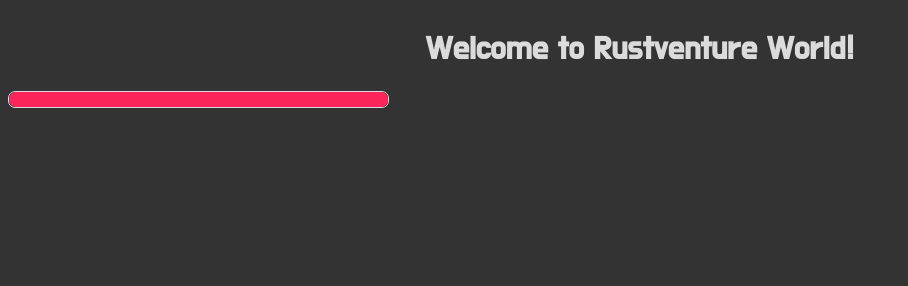
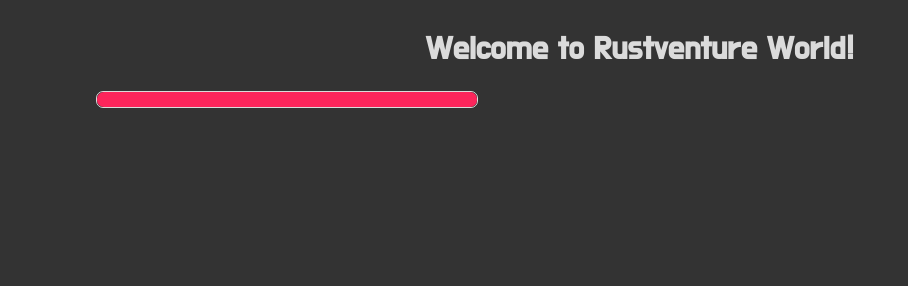
Before and after one commit to jamestthompson3/Rustventure, a website built with webpack: page index.html in a window 1280 px wide. Shown: the whole page, without its empty margins (0-908 px from the left). Built offline with nearby package versions, Linux system fonts and the light colour scheme; files whose address does not match are found by name.

Commit message:
[yarn] Updates plugins, ui tweaks

```diff
--- a/index.html
+++ b/index.html
@@ -1,7 +1,10 @@
 <html>
   <head>
-        <meta content="text/html;charset=utf-8" http-equiv="Content-Type"/>
-<link href="https://fonts.googleapis.com/css?family=Do+Hyeon" rel="stylesheet">
+    <meta content="text/html;charset=utf-8" http-equiv="Content-Type" />
+    <link
+      href="https://fonts.googleapis.com/css?family=Do+Hyeon"
+      rel="stylesheet"
+    />
   </head>
 
   <style>
@@ -33,25 +36,25 @@ canvas {
       border: 1px solid #dbdbdb;
       height: 15px;
       width: 30%;
+      margin-left: 7%;
+      margin-bottom: 25px;
     }
     #health {
       height: 100%;
       background: #fc255b;
       border-radius: 7px;
     }
-
   </style>
   <body>
-        <h1 style="text-align: center; color: #dbdbdb;">Welcome to Rustventure World!</h1>
-        <div class="bar">
-          <div id="health"></div>
-        </div>
-        <div class="collision" id="collision" >
-          </div>
+    <h1 style="text-align: center; color: #dbdbdb;">
+      Welcome to Rustventure World!
+    </h1>
+    <div class="bar"><div id="health"></div></div>
+    <div class="collision" id="collision"></div>
     <div class="canvas-container">
       <canvas id="hero-canvas" style="position: absolute;"></canvas>
       <canvas id="game-canvas"></canvas>
     </div>
-        <script src='./bootstrap.js'></script>
+    <script src="./bootstrap.js"></script>
   </body>
 </html>
--- a/package.json
+++ b/package.json
@@ -6,7 +6,7 @@
     "bundle": "npm run build-release && webpack"
   },
   "devDependencies": {
-    "copy-webpack-plugin": "^4.5.2",
+    "copy-webpack-plugin": "^5.0.2",
     "webpack": "^4.16.1",
     "webpack-cli": "^3.1.0",
     "webpack-dev-server": "^3.1.4"
```
Also changed, not shown: 1 other file. Lines whose indentation alone changed are shown as unchanged.
